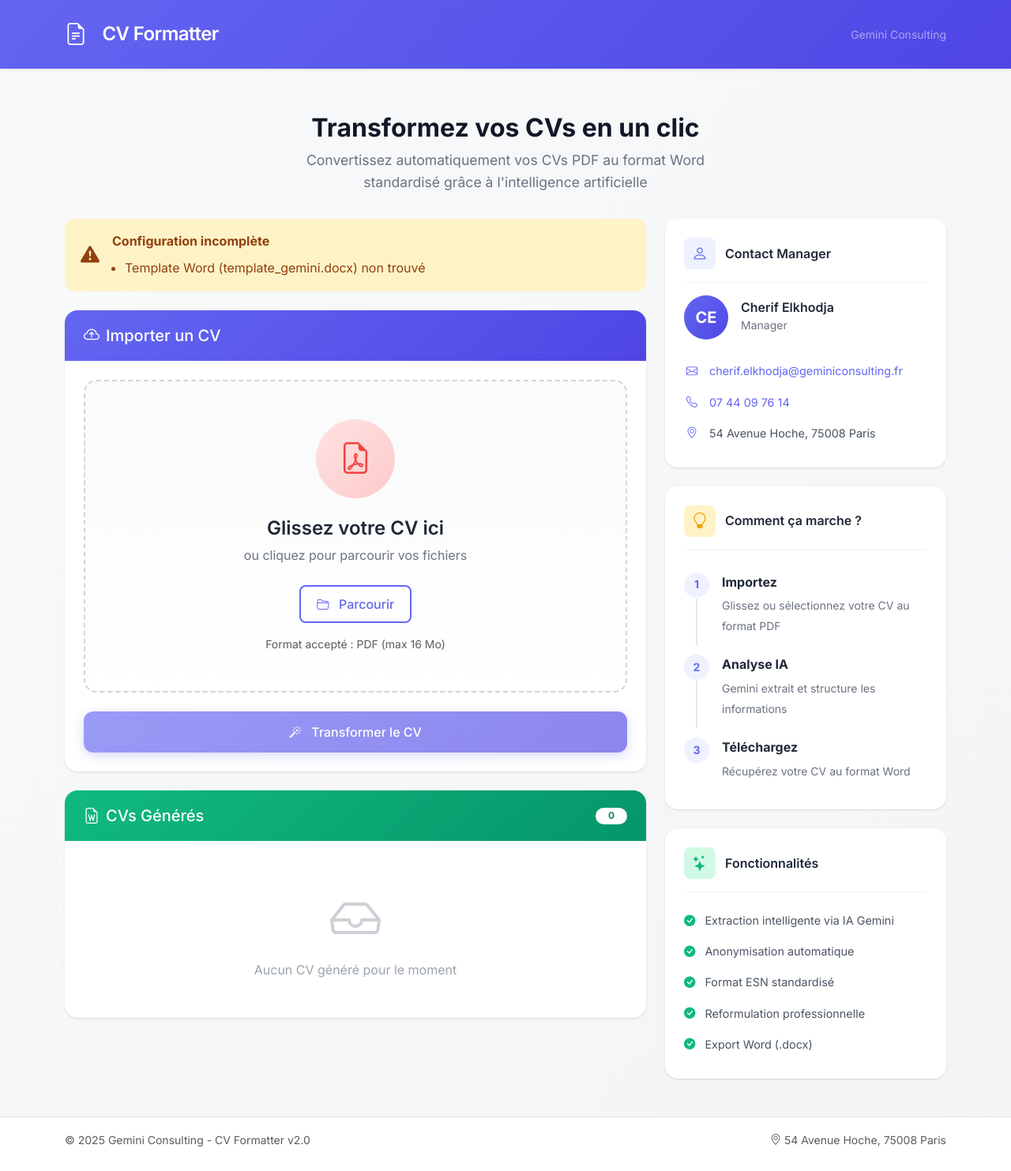
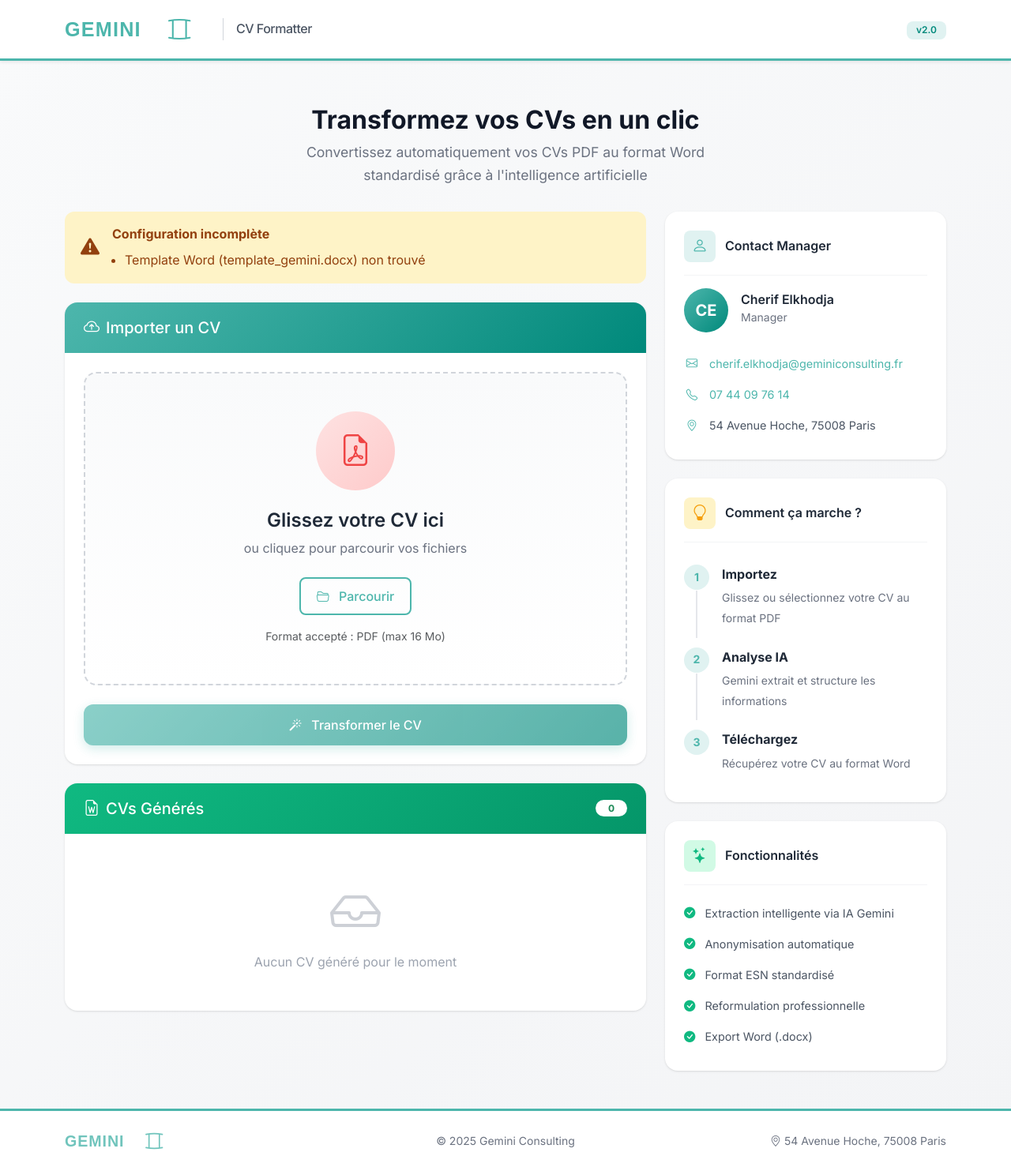
Before and after one commit to cherifelkhodja/esn-cv-formatter, a Flask app: page / in a window 1280 px wide. Shown: the whole page at 79% size. Before the commit the page ends 1452 px from the top, so only its background shows below. Run offline with Flask 3, Linux system fonts and the light colour scheme.

Commit message:
feat: Add Gemini Consulting logo and rebrand UI
- Create SVG logo with "GEMINI" text and zodiac symbol
- Update navbar with logo, separator, and version badge
- Update footer with logo and improved layout
- Change color palette from indigo to Gemini teal (#4DB6AC)
- Add border accents on navbar and footer

```diff
--- a/static/css/style.css
+++ b/static/css/style.css
@@ -4,14 +4,14 @@
    ============================================================================= */
 
 /* -----------------------------------------------------------------------------
-   Variables CSS - Palette de couleurs moderne
+   Variables CSS - Palette de couleurs Gemini Consulting
    ----------------------------------------------------------------------------- */
 :root {
-    /* Couleurs principales */
-    --primary: #6366f1;
-    --primary-dark: #4f46e5;
-    --primary-light: #a5b4fc;
-    --primary-bg: #eef2ff;
+    /* Couleurs principales - Gemini Teal */
+    --primary: #4DB6AC;
+    --primary-dark: #00897B;
+    --primary-light: #80CBC4;
+    --primary-bg: #E0F2F1;
 
     /* Couleurs secondaires */
     --success: #10b981;
@@ -83,25 +83,54 @@ a:hover {
 }
 
 /* -----------------------------------------------------------------------------
-   Navbar - Design épuré
+   Navbar - Design avec logo Gemini
    ----------------------------------------------------------------------------- */
 .navbar {
-    background: linear-gradient(135deg, var(--primary) 0%, var(--primary-dark) 100%) !important;
-    padding: 1rem 0;
-    box-shadow: var(--shadow-md);
+    background: white !important;
+    padding: 0.875rem 0;
+    box-shadow: var(--shadow);
+    border-bottom: 3px solid var(--primary);
 }
 
 .navbar-brand {
-    font-size: 1.5rem;
-    font-weight: 700;
+    font-size: 1.25rem;
+    font-weight: 600;
     letter-spacing: -0.025em;
     display: flex;
     align-items: center;
     gap: 0.75rem;
+    color: var(--gray-800) !important;
 }
 
-.navbar-brand i {
-    font-size: 1.75rem;
+.navbar-brand:hover {
+    color: var(--gray-900) !important;
+}
+
+.navbar-brand img {
+    height: 36px;
+    width: auto;
+}
+
+.navbar-separator {
+    width: 1px;
+    height: 28px;
+    background: var(--gray-300);
+    margin: 0 0.25rem;
+}
+
+.navbar-app-name {
+    color: var(--gray-600);
+    font-weight: 500;
+    font-size: 1rem;
+}
+
+.badge-version {
+    background: var(--primary-bg) !important;
+    color: var(--primary-dark) !important;
+    font-weight: 600;
+    font-size: 0.75rem;
+    padding: 0.35rem 0.75rem;
+    border-radius: var(--radius);
 }
 
 /* -----------------------------------------------------------------------------
@@ -287,13 +316,13 @@ a:hover {
 .btn-primary {
     background: linear-gradient(135deg, var(--primary) 0%, var(--primary-dark) 100%);
     color: white;
-    box-shadow: 0 4px 14px 0 rgba(99, 102, 241, 0.4);
+    box-shadow: 0 4px 14px 0 rgba(77, 182, 172, 0.4);
 }
 
 .btn-primary:hover {
     transform: translateY(-2px);
-    box-shadow: 0 6px 20px 0 rgba(99, 102, 241, 0.5);
-    background: linear-gradient(135deg, var(--primary-dark) 0%, #4338ca 100%);
+    box-shadow: 0 6px 20px 0 rgba(77, 182, 172, 0.5);
+    background: linear-gradient(135deg, var(--primary-dark) 0%, #00695C 100%);
 }
 
 .btn-primary:active {
@@ -644,9 +673,23 @@ a:hover {
    ----------------------------------------------------------------------------- */
 .footer {
     background: white !important;
-    border-top: 1px solid var(--gray-200);
+    border-top: 3px solid var(--primary);
     padding: 1.5rem 0;
     margin-top: auto;
+}
+
+.footer-logo {
+    opacity: 0.8;
+    transition: opacity var(--transition-fast);
+}
+
+.footer-logo:hover {
+    opacity: 1;
+}
+
+.footer-text {
+    color: var(--gray-500);
+    font-size: 0.875rem;
 }
 
 .footer-content {
--- a/templates/base.html
+++ b/templates/base.html
@@ -21,14 +21,15 @@
 </head>
 <body>
     <!-- Navbar -->
-    <nav class="navbar navbar-expand-lg navbar-dark bg-primary shadow-sm">
+    <nav class="navbar navbar-expand-lg shadow-sm">
         <div class="container">
             <a class="navbar-brand d-flex align-items-center" href="{{ url_for('index') }}">
-                <i class="bi bi-file-earmark-text me-2"></i>
-                <span class="fw-semibold">CV Formatter</span>
+                <img src="{{ url_for('static', filename='images/logo-gemini.svg') }}" alt="Gemini Consulting" height="36" class="me-3">
+                <span class="navbar-separator"></span>
+                <span class="navbar-app-name">CV Formatter</span>
             </a>
-            <div class="navbar-text text-white-50">
-                <small>Gemini Consulting</small>
+            <div class="navbar-text">
+                <span class="badge badge-version">v2.0</span>
             </div>
         </div>
     </nav>
@@ -51,16 +52,19 @@
     </main>
 
     <!-- Footer -->
-    <footer class="footer mt-auto py-3 bg-light border-top">
+    <footer class="footer mt-auto py-4">
         <div class="container">
             <div class="row align-items-center">
-                <div class="col-md-6">
-                    <span class="text-muted small">
-                        &copy; {{ now().year if now is defined else 2025 }} Gemini Consulting - CV Formatter v2.0
+                <div class="col-md-4">
+                    <img src="{{ url_for('static', filename='images/logo-gemini.svg') }}" alt="Gemini Consulting" height="28" class="footer-logo">
+                </div>
+                <div class="col-md-4 text-center">
+                    <span class="footer-text">
+                        &copy; {{ now().year if now is defined else 2025 }} Gemini Consulting
                     </span>
                 </div>
-                <div class="col-md-6 text-md-end">
-                    <span class="text-muted small">
+                <div class="col-md-4 text-md-end">
+                    <span class="footer-text">
                         <i class="bi bi-geo-alt me-1"></i>54 Avenue Hoche, 75008 Paris
                     </span>
                 </div>
```
Also changed, not shown: static/images/logo-gemini.svg (added).
